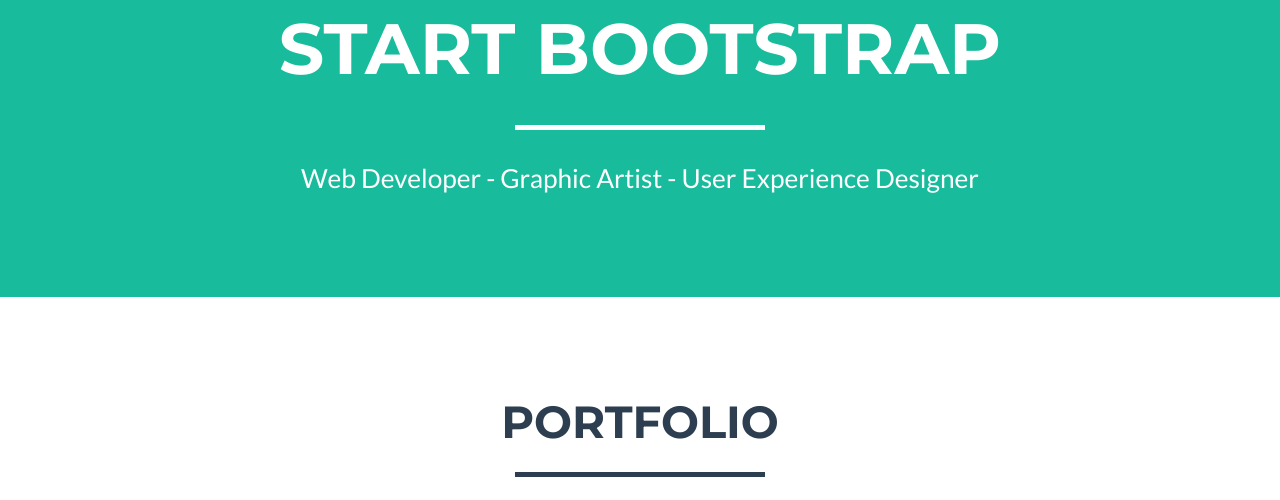
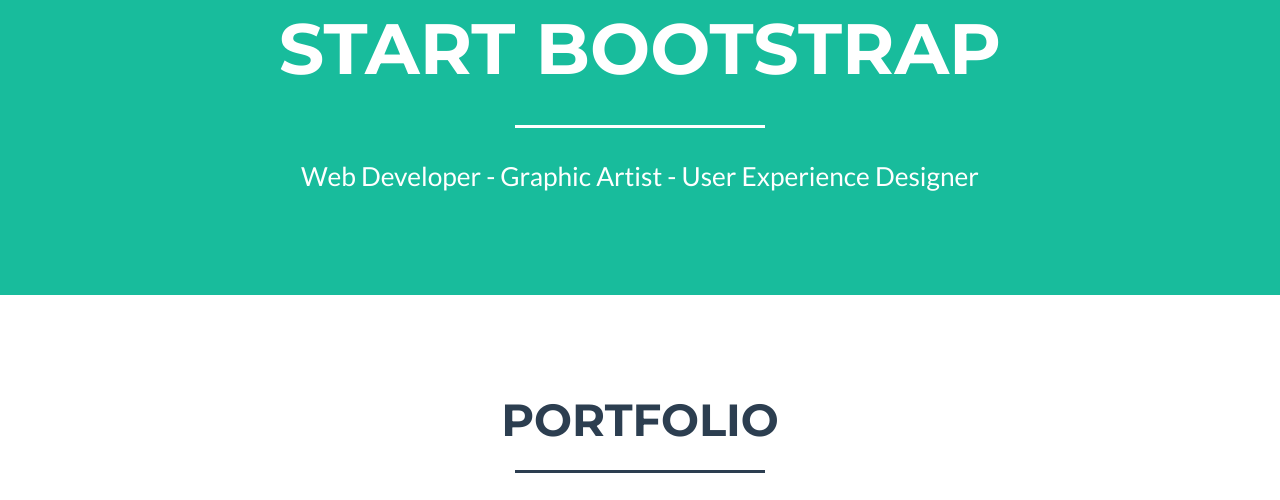
Before and after one commit to send2cloud/ChaatBox, a plain HTML site: page index_old.html in a window 1280 px wide. Shown: the part 222-722 px from the top of the page. Drawn offline with nearby package versions, Linux system fonts and the light colour scheme.

Commit message:
hr line 1px

```diff
--- a/css/chaatbox.css
+++ b/css/chaatbox.css
@@ -42,7 +42,7 @@ hr.star-primary {
     padding: 0;
     max-width: 250px;
     border: 0;
-    border-top: solid 5px;
+    border-top: solid 3px;
     text-align: center;
 }
 
```
Also changed, not shown: main.html (+1 -1 lines).
